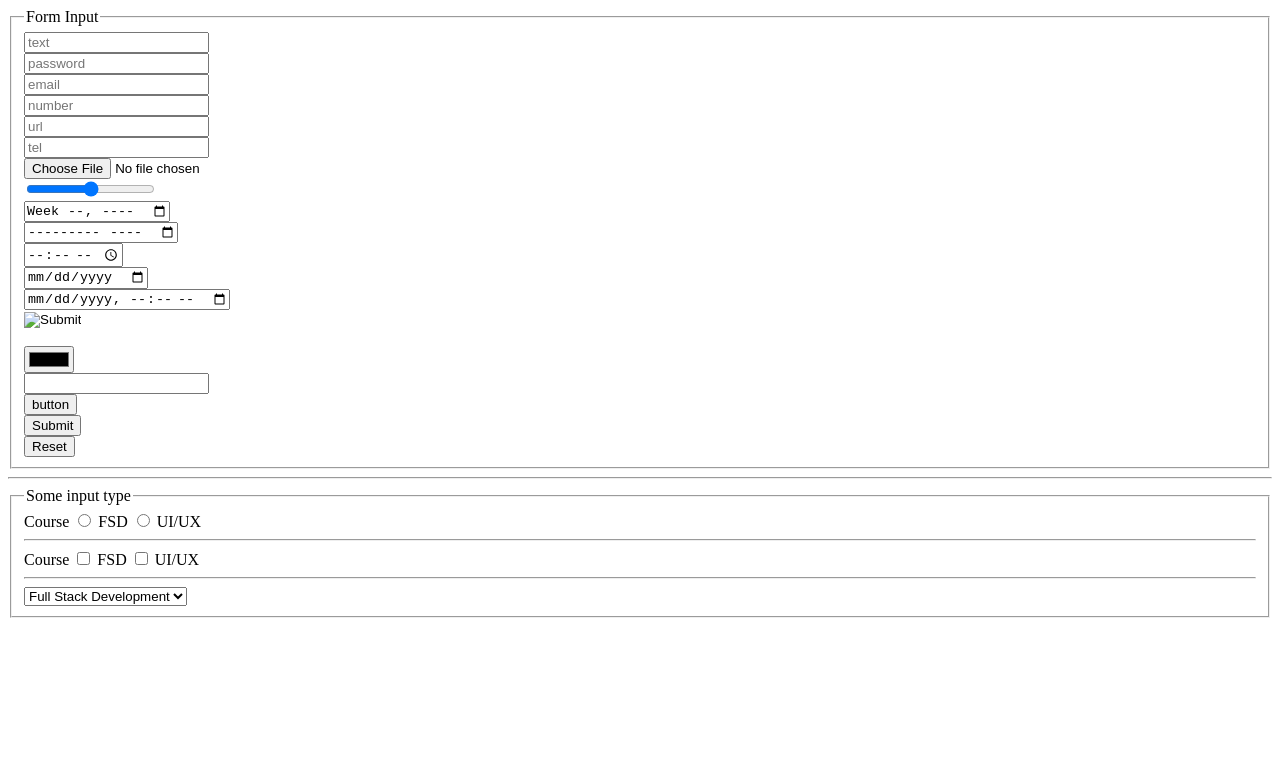
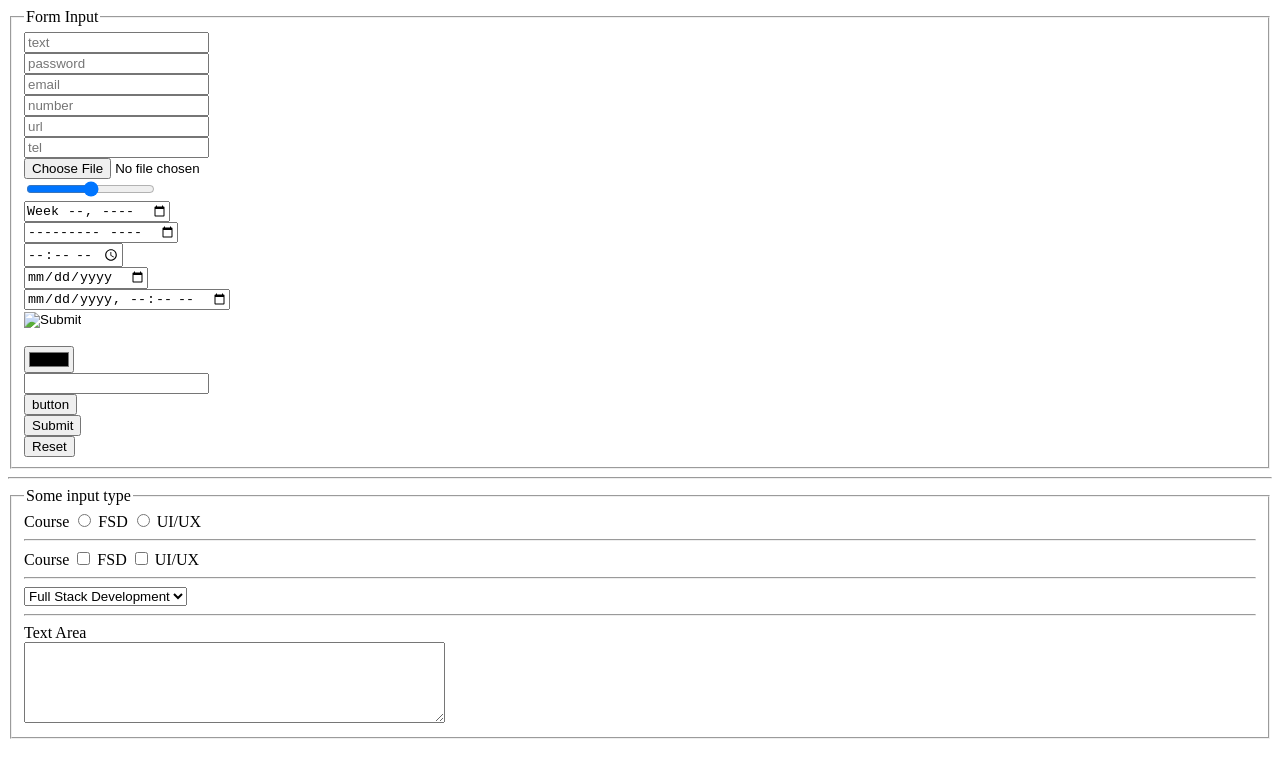
Before and after one commit to RWn-ChetanSharma/21_May_FSD_9, a plain HTML site: page HTML/16FormInput.html in a window 1280 px wide. Drawn offline with Linux system fonts and the light colour scheme.

Commit message:
Lecture Data

```diff
--- a/HTML/16FormInput.html
+++ b/HTML/16FormInput.html
@@ -45,6 +45,10 @@
             <option value="Fsd">Full Stack Development</option>
             <option value="python">Python</option>
         </select>
+        <hr>
+        <label for="textarea">Text Area</label>
+        <br>
+        <textarea name="textarea" id="textarea" rows="5" cols="50"></textarea>
     </fieldset>
 </body>
 </html>
```
